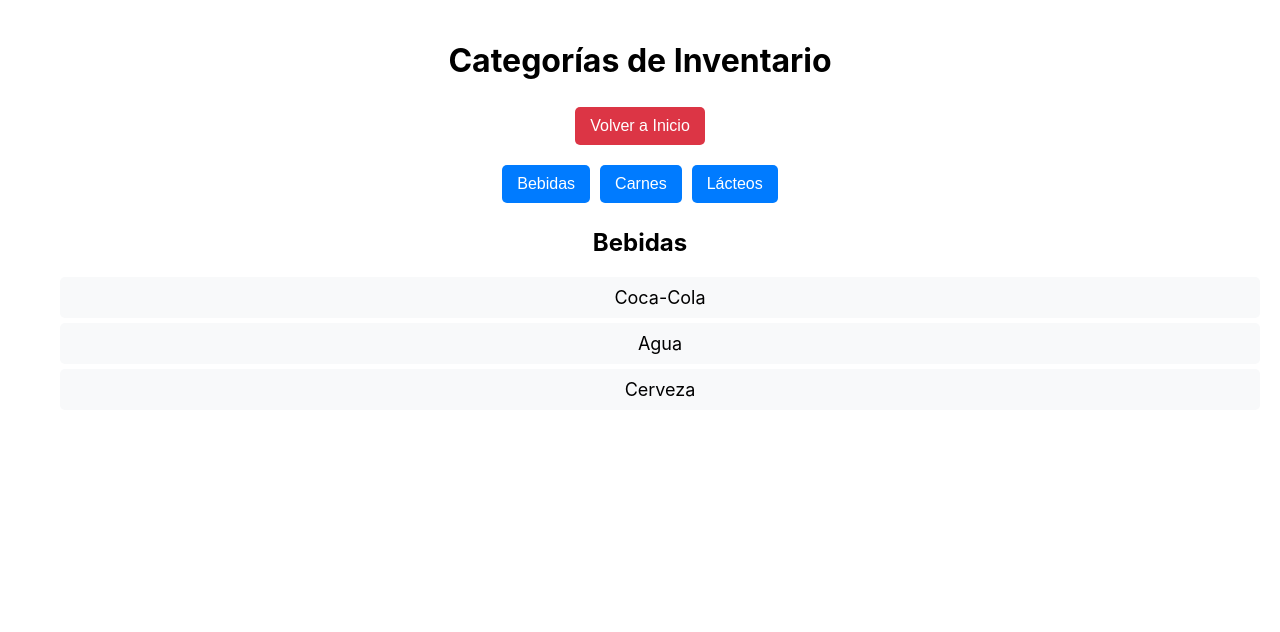
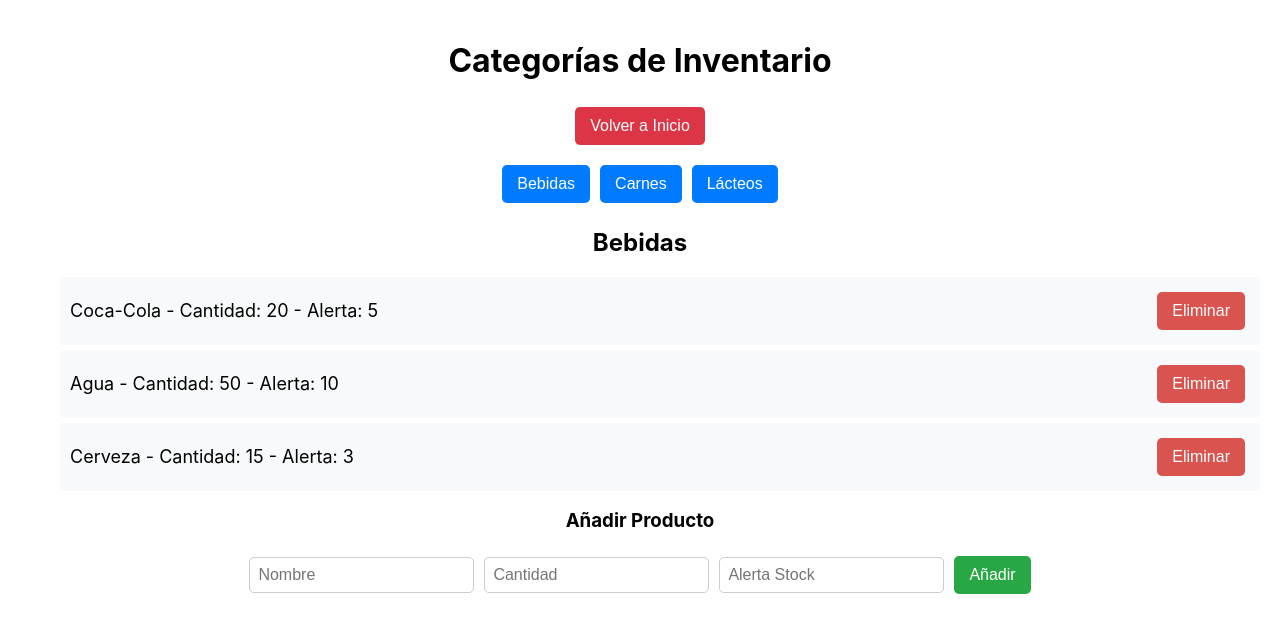
Before and after one commit to julsolalf/ISPP-G2, a React (Create React App) app in the folder frontend/: page /categorias in a window 1280 px wide. Both pictures are taken after a click on the button "Bebidas". Shown: the top 632 px of the page. Built offline with nearby package versions, Linux system fonts and the light colour scheme.

Commit message:
feat(129): Cambios en la vista de productos inventario(provisional)

```diff
--- a/frontend/src/productoInventario/list.js
+++ b/frontend/src/productoInventario/list.js
@@ -1,7 +1,7 @@
 import React, { useState } from "react";
 import { useNavigate } from "react-router-dom";
 
-const categorias = [
+const categoriasIniciales = [
   {
     id: 1,
     nombre: "Bebidas",
@@ -33,66 +33,49 @@ const categorias = [
 
 function Categorias() {
   const navigate = useNavigate();
+  const [categorias, setCategorias] = useState(categoriasIniciales);
   const [categoriaSeleccionada, setCategoriaSeleccionada] = useState(null);
   const [productoSeleccionado, setProductoSeleccionado] = useState(null);
+  const [nuevoProducto, setNuevoProducto] = useState({ nombre: "", cantidad: "", alertaStock: "" });
 
+  const agregarProducto = () => {
+    if (!nuevoProducto.nombre || !nuevoProducto.cantidad || !nuevoProducto.alertaStock) return;
+    const nuevasCategorias = categorias.map((categoria) => {
+      if (categoria.id === categoriaSeleccionada.id) {
+        return { ...categoria, productos: [...categoria.productos, { ...nuevoProducto, cantidad: Number(nuevoProducto.cantidad), alertaStock: Number(nuevoProducto.alertaStock) }] };
+      }
+      return categoria;
+    });
+    setCategorias(nuevasCategorias);
+    setNuevoProducto({ nombre: "", cantidad: "", alertaStock: "" });
+  };
+
+  const eliminarProducto = (index) => {
+    const nuevasCategorias = categorias.map((categoria) => {
+      if (categoria.id === categoriaSeleccionada.id) {
+        return { ...categoria, productos: categoria.productos.filter((_, i) => i !== index) };
+      }
+      return categoria;
+    });
+    setCategorias(nuevasCategorias);
+  };
 
   const styles = {
-    container: {
-      textAlign: "center",
-      padding: "20px",
-    },
-    button: {
-      margin: "5px",
-      padding: "10px 15px",
-      fontSize: "16px",
-      cursor: "pointer",
-      border: "none",
-      borderRadius: "5px",
-    },
-    categoriaBoton: {
-      backgroundColor: "#007bff",
-      color: "white",
-    },
-    categoriaBotonHover: {
-      backgroundColor: "#0056b3",
-    },
-    productoItem: {
-      listStyle: "none",
-      cursor: "pointer",
-      fontSize: "18px",
-      margin: "5px 0",
-      padding: "10px",
-      background: "#f8f9fa",
-      borderRadius: "5px",
-    },
-    productoItemHover: {
-      background: "#e9ecef",
-    },
-    productoDetalle: {
-      marginTop: "20px",
-      padding: "15px",
-      border: "1px solid #ddd",
-      borderRadius: "5px",
-      display: "inline-block",
-      backgroundColor: "#f1f1f1",
-    },
-    volverBoton: {
-      backgroundColor: "#dc3545",
-      color: "white",
-      marginBottom: "15px",
-    },
-    volverBotonHover: {
-      backgroundColor: "#c82333",
-    },
+    container: { textAlign: "center", padding: "20px" },
+    button: { margin: "5px", padding: "10px 15px", fontSize: "16px", cursor: "pointer", border: "none", borderRadius: "5px" },
+    categoriaBoton: { backgroundColor: "#007bff", color: "white" },
+    categoriaBotonHover: { backgroundColor: "#0056b3" },
+    productoItem: { listStyle: "none", cursor: "pointer", fontSize: "18px", margin: "5px 0", padding: "10px", background: "#f8f9fa", borderRadius: "5px", display: "flex", justifyContent: "space-between", alignItems: "center" },
+    productoItemHover: { background: "#e9ecef" },
+    productoDetalle: { marginTop: "20px", padding: "15px", border: "1px solid #ddd", borderRadius: "5px", display: "inline-block", backgroundColor: "#f1f1f1" },
+    volverBoton: { backgroundColor: "#dc3545", color: "white", marginBottom: "15px" },
+    volverBotonHover: { backgroundColor: "#c82333" },
+    input: { margin: "5px", padding: "8px", fontSize: "16px", borderRadius: "5px", border: "1px solid #ccc" },
   };
-
 
   return (
     <div style={styles.container}>
       <h1>Categorías de Inventario</h1>
-
-      {/* Botón para volver a la vista principal */}
       <button
         style={{ ...styles.button, ...styles.volverBoton }}
         onMouseOver={(e) => (e.target.style.backgroundColor = styles.volverBotonHover.backgroundColor)}
@@ -101,8 +84,6 @@ function Categorias() {
       >
         Volver a Inicio
       </button>
-
-      {/* Lista de categorías */}
       <div>
         {categorias.map((categoria) => (
           <button
@@ -119,39 +100,26 @@ function Categorias() {
           </button>
         ))}
       </div>
-
-      {/* Mostrar productos si hay una categoría seleccionada */}
       {categoriaSeleccionada && (
         <div>
           <h2>{categoriaSeleccionada.nombre}</h2>
           <ul>
             {categoriaSeleccionada.productos.map((producto, index) => (
-              <li
-                key={index}
-                style={styles.productoItem}
-                onMouseOver={(e) => (e.target.style.backgroundColor = styles.productoItemHover.background)}
-                onMouseOut={(e) => (e.target.style.backgroundColor = styles.productoItem.background)}
-                onClick={() => setProductoSeleccionado(producto)}
-              >
-                {producto.nombre}
+              <li key={index} style={styles.productoItem}>
+                {producto.nombre} - Cantidad: {producto.cantidad} - Alerta: {producto.alertaStock}
+                <button onClick={() => eliminarProducto(index)} style={{ ...styles.button, backgroundColor: "#d9534f", color: "white", marginLeft: "10px" }}>Eliminar</button>
               </li>
             ))}
           </ul>
-        </div>
-      )}
-
-      {/* Mostrar detalles del producto si se ha seleccionado uno */}
-      {productoSeleccionado && (
-        <div style={styles.productoDetalle}>
-          <h2>{productoSeleccionado.nombre}</h2>
-          <p><strong>Cantidad:</strong> {productoSeleccionado.cantidad}</p>
-          <p><strong>Alerta de stock:</strong> {productoSeleccionado.alertaStock}</p>
+          <h3>Añadir Producto</h3>
+          <input type="text" placeholder="Nombre" style={styles.input} value={nuevoProducto.nombre} onChange={(e) => setNuevoProducto({ ...nuevoProducto, nombre: e.target.value })} />
+          <input type="number" placeholder="Cantidad" style={styles.input} value={nuevoProducto.cantidad} onChange={(e) => setNuevoProducto({ ...nuevoProducto, cantidad: e.target.value })} />
+          <input type="number" placeholder="Alerta Stock" style={styles.input} value={nuevoProducto.alertaStock} onChange={(e) => setNuevoProducto({ ...nuevoProducto, alertaStock: e.target.value })} />
+          <button onClick={agregarProducto} style={{ ...styles.button, backgroundColor: "#28a745", color: "white" }}>Añadir</button>
         </div>
       )}
     </div>
   );
-
-
 }
 
 export default Categorias;
```
